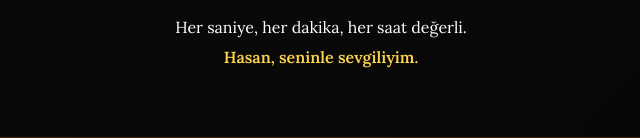
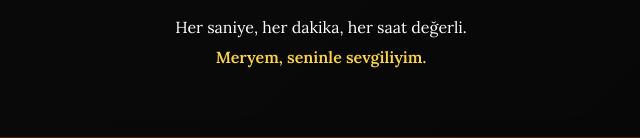
Before and after one commit to flexa01/foryoumylove, a plain HTML site: page index.html in a window 1280 px wide. Shown: the part 2198-2336 px from the top of the page, 319-959 px from the left. Drawn offline with nearby package versions, Linux system fonts and the light colour scheme.

Commit message:
Update index.html

```diff
--- a/index.html
+++ b/index.html
@@ -471,7 +471,7 @@ section{
             <p>Her saniye, her dakika, her saat değerli.</p>
 
             <p class="highlight">
-                Hasan, seninle sevgiliyim.
+                Meryem, seninle sevgiliyim.
             </p>
         </div>
     </section>
```
